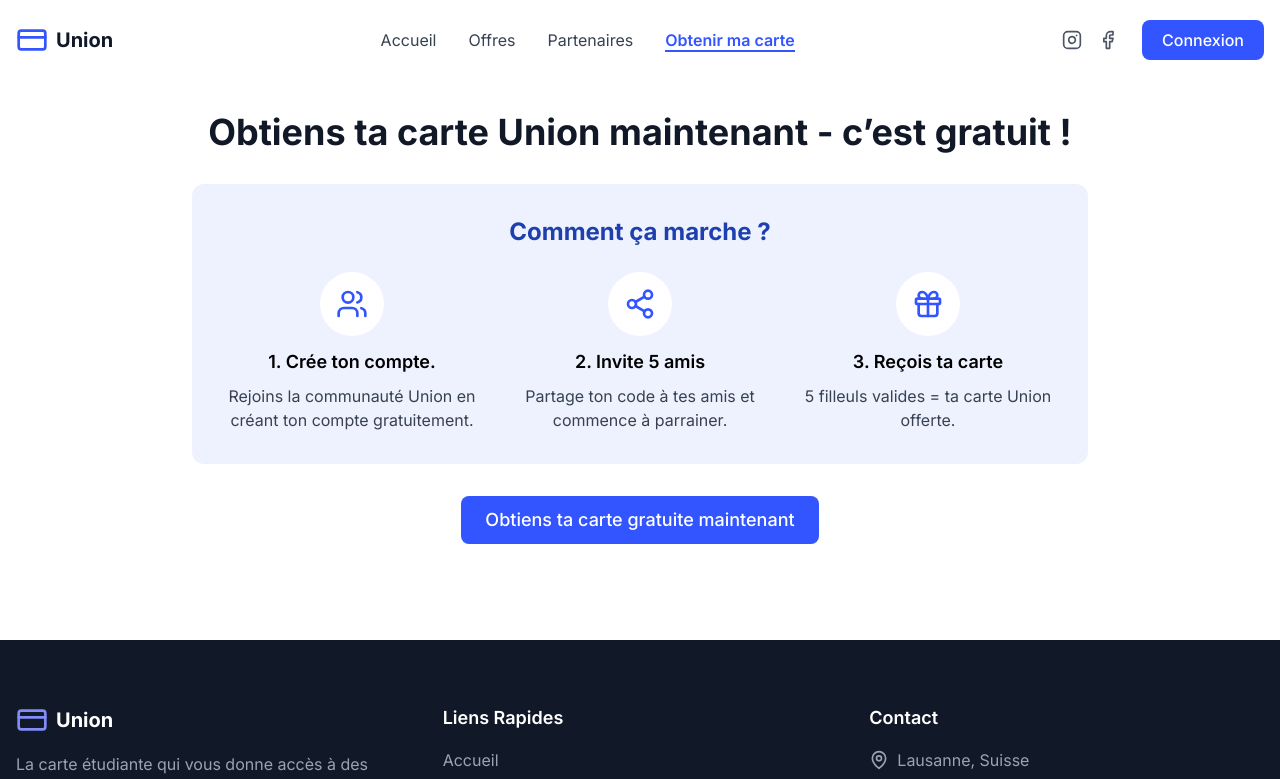
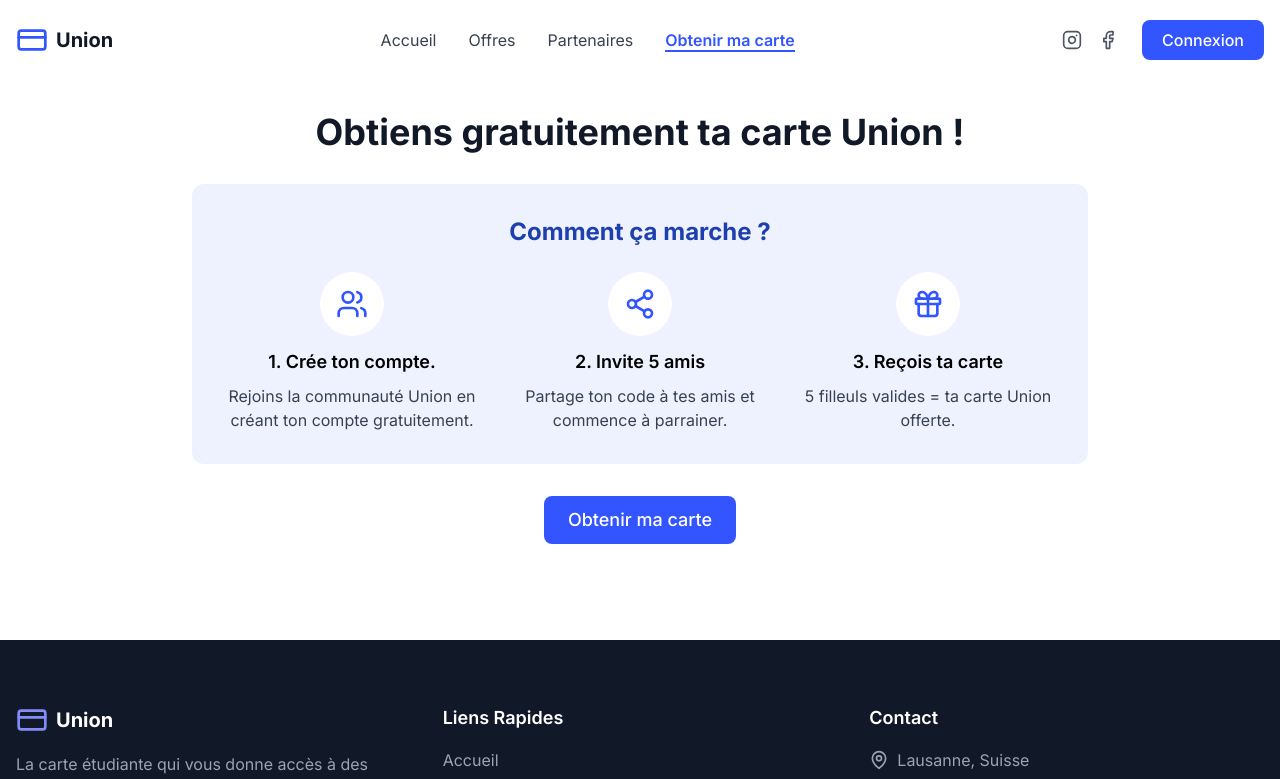
Before and after one commit to GauthierRohr/UnionCard-Login_complete, a React (Vite) app: page /win-your-card in a window 1280 px wide. Shown: the top 779 px of the page. Built offline with nearby package versions, Linux system fonts and the light colour scheme; no server answers.

Commit message:
clean text on WinYourCard

```diff
--- a/src/pages/WinYourCard.tsx
+++ b/src/pages/WinYourCard.tsx
@@ -23,7 +23,7 @@ const WinYourCard: React.FC = () => {
               <>Salut {profile.first_name} !<br></br>
               Ta carte Union t'attend. Prêt à la débloquer ?</>
             ) : (
-              <>Obtiens ta carte Union maintenant - c’est gratuit !</>
+              <>Obtiens gratuitement ta carte Union !</>
             )}
           </SectionTitle>
 
@@ -111,7 +111,7 @@ const WinYourCard: React.FC = () => {
           ) : (
             <div className="text-center mb-8">
               <Button onClick={() => setShowAuthModal(true)} variant="primary" size="lg">
-                Obtiens ta carte gratuite maintenant
+                Obtenir ma carte
               </Button>
             </div>
           )}
```
